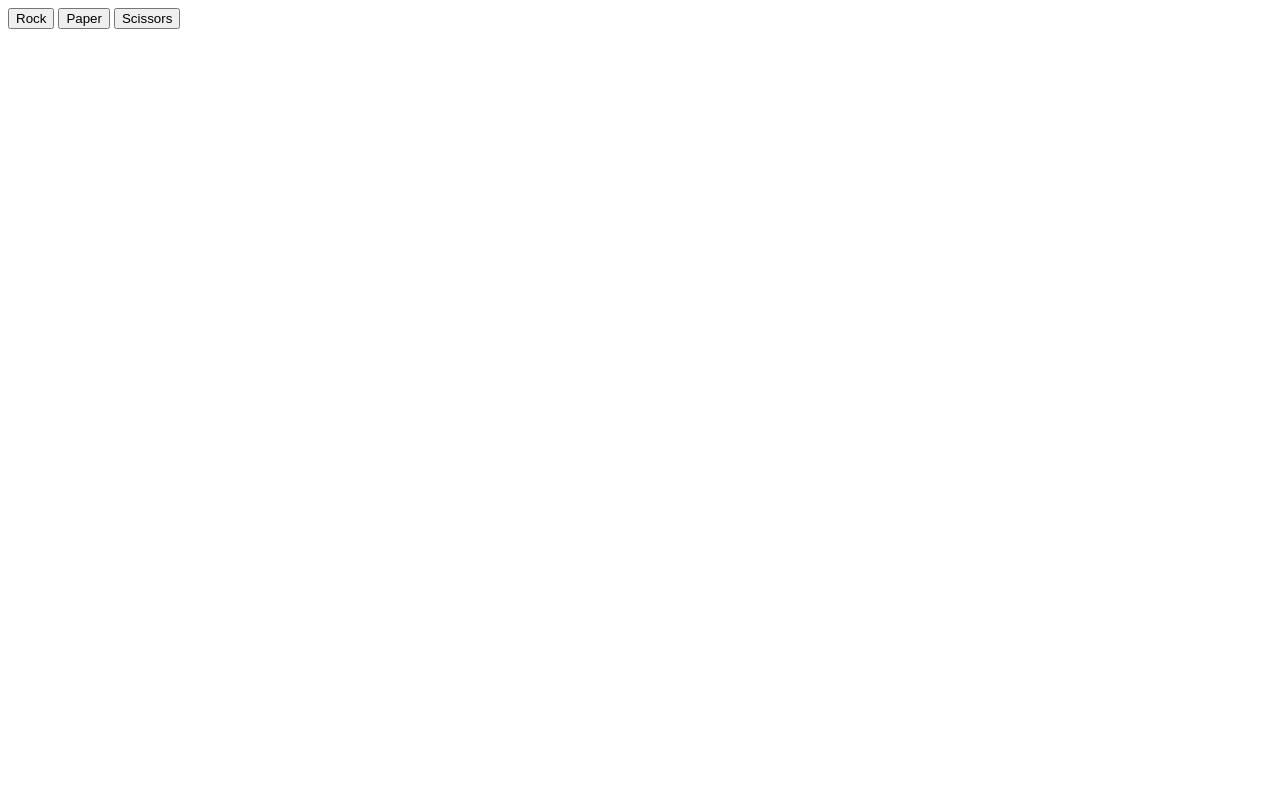
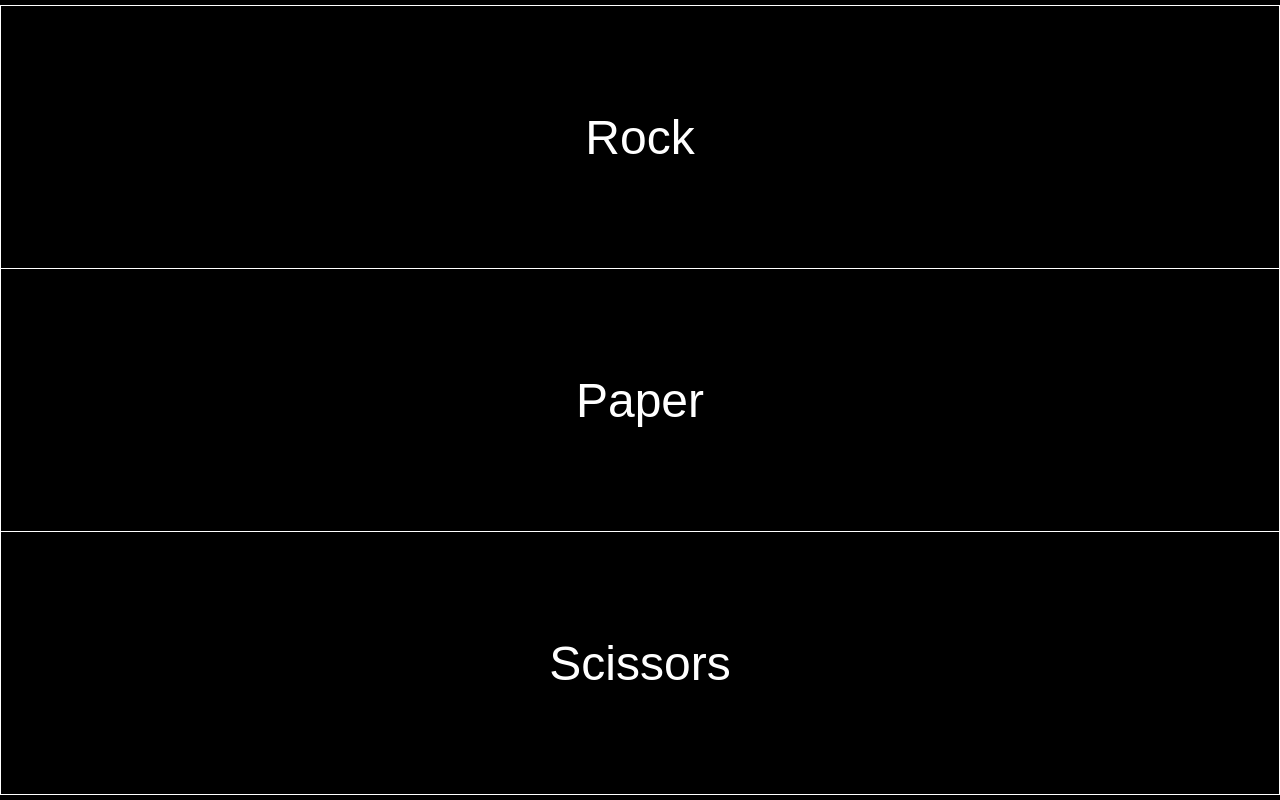
Before and after one commit to ddmbb/odin-rock-paper-scissors, a plain HTML site: page index.html in a window 1280 px wide. Drawn offline with Linux system fonts and the light colour scheme.

Commit message:
Add CSS styling

```diff
--- a/index.html
+++ b/index.html
@@ -6,11 +6,13 @@
     <meta http-equiv="X-UA-Compatible" content="IE=edge">
     <meta name="viewport" content="width=device-width, initial-scale=1.0">
     <title>Rock Paper Scissors</title>
+    <link rel="preconnect" href="https://fonts.googleapis.com">
+    <link rel="preconnect" href="https://fonts.gstatic.com" crossorigin>
+    <link href="https://fonts.googleapis.com/css2?family=Roboto&display=swap" rel="stylesheet">
     <link rel="stylesheet" href="style.css">
 </head>
 
 <body>
-
     <div id="choices">
         <button id="rock">Rock</button>
         <button id="paper">Paper</button>
@@ -19,10 +21,9 @@
 
     <div id="results"></div>
 
-    <div id="play again">
+    <div id="play-again">
         <button id="reset">Play Again</button>
     </div>
-
     <script src="javascript.js" type="text/javascript"></script>
 </body>
 
--- a/style.css
+++ b/style.css
@@ -1,3 +1,51 @@
+* {
+    margin: 0;
+    padding: 0;
+    box-sizing: border-box;
+}
+
 .hide {
     display: none;
 }
+
+body {
+    background-color: black;
+    color: white;
+    font-family: 'Roboto', sans-serif;
+}
+
+button {
+    background-color: black;
+    color: white;
+    font-size: 48px;
+    width: 100vw;
+    height: 33%;
+    border: 1px solid white;
+}
+
+button:hover {
+    font-size: 44px;
+}
+
+#paper {
+    margin-top: -1px;
+}
+
+#scissors {
+    margin-top: -1px;
+}
+
+#choices {
+    display: flex;
+    justify-content: center;
+    flex-direction: column;
+    text-align: center;
+    height: 100vh;
+}
+
+#results {
+    display: flex;
+    justify-content: center;
+    flex-direction: column;
+    text-align: center;
+}
```
